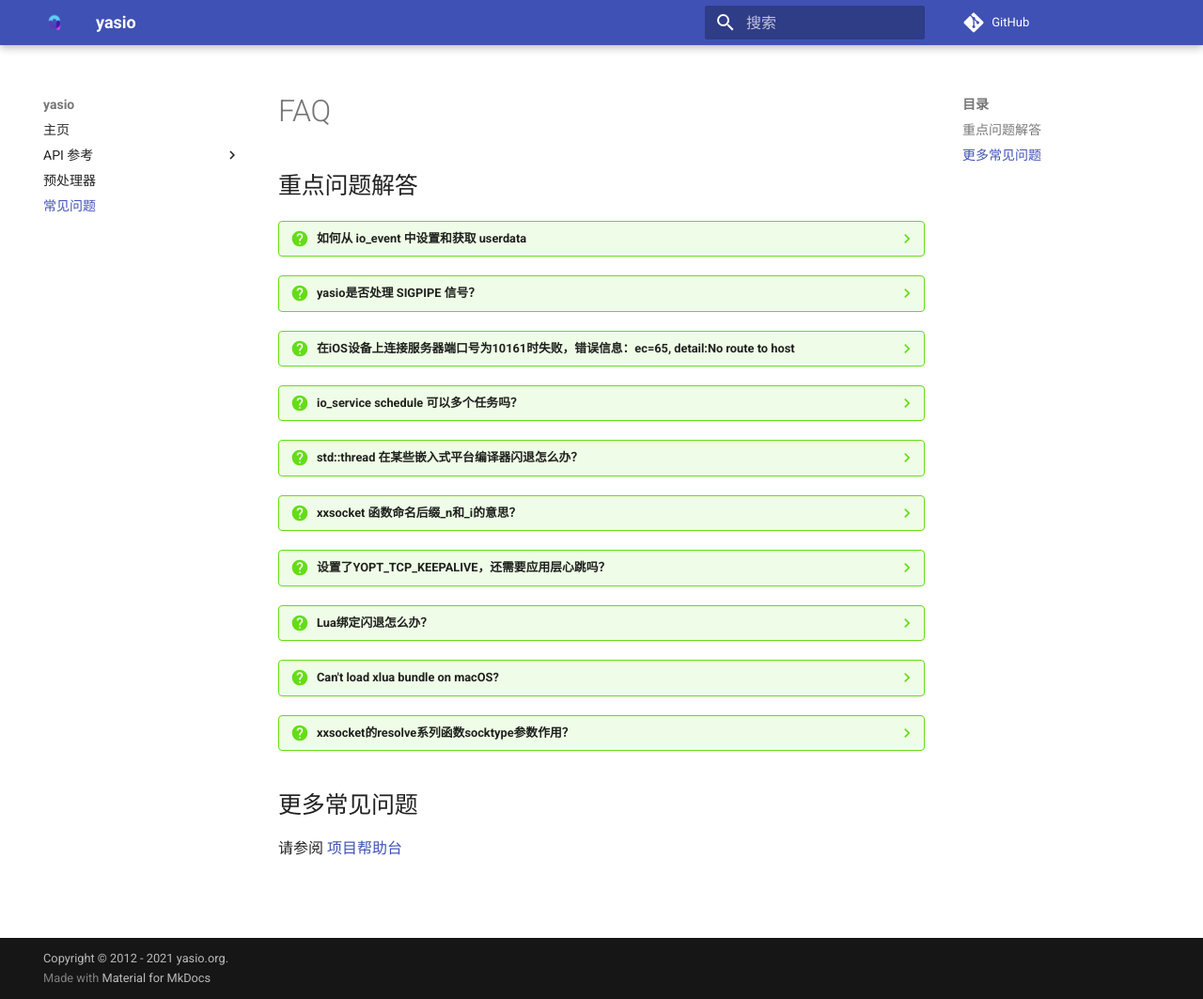
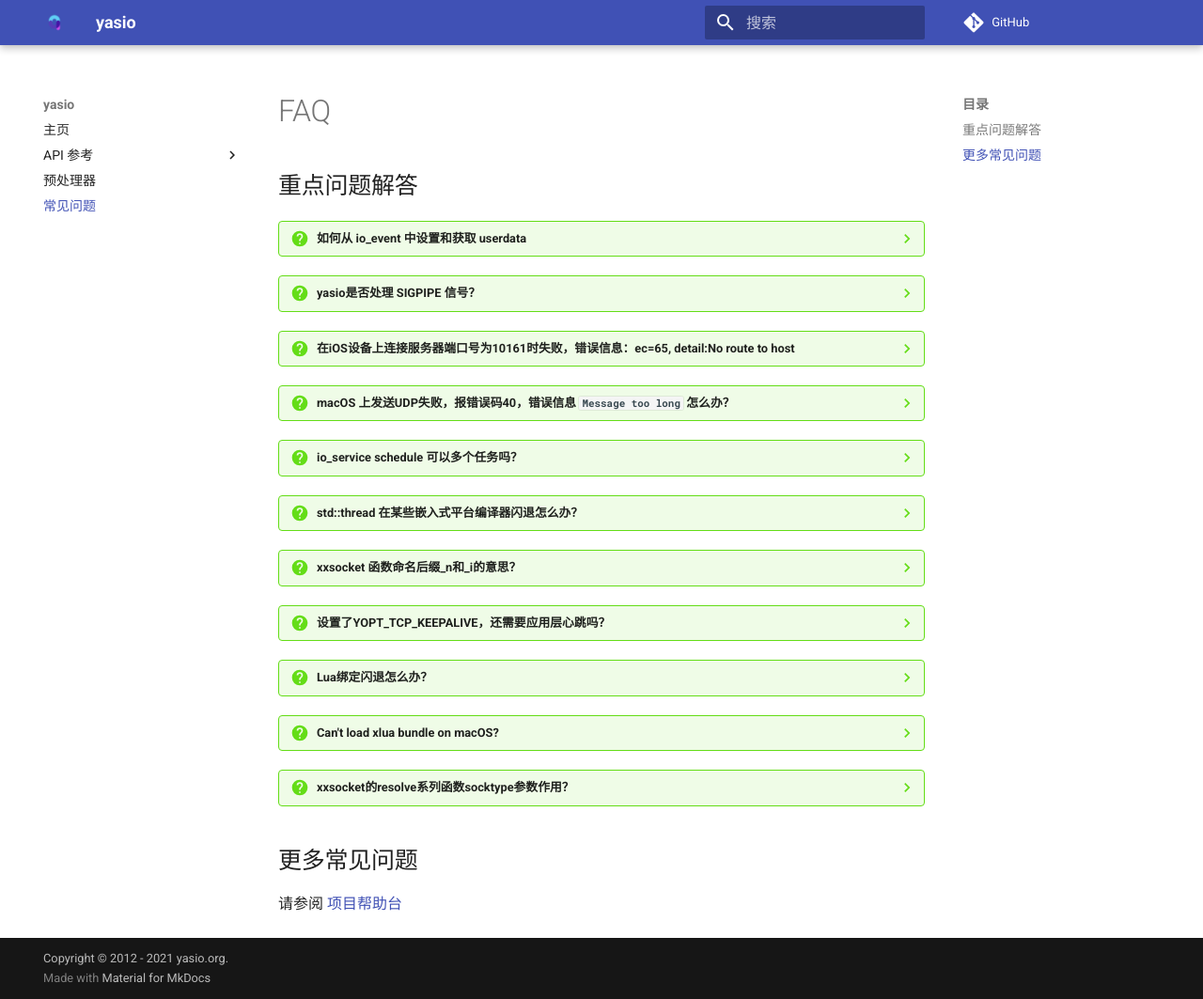
Before and after one commit to yasio/docs-936, an MkDocs documentation site: the page built from docs/faq.md, in a window 1280 px wide and 1063 px high. Shown: the whole window at 94% size. Built offline with MkDocs 1.6.1 and Material for MkDocs 9.7.7, drawn with Linux system fonts in a browser that asks for light colours; comment, search, counter and statistics services are not loaded.

Commit message:
Add 1 faq

```diff
--- a/docs/faq.md
+++ b/docs/faq.md
@@ -18,6 +18,13 @@
         - 当APP初次启动时，在ios14.1+设备上，会提示请求 `Local Network Perssion` 权限，用户点拒绝。
         - 端口号 10161 时系统保留端口，用于 `SNMP via TLS` 协议。
     - 解决方案: 使用其他端口号作为APP服务端口。
+
+??? question "macOS 上发送UDP失败，报错误码40，错误信息 `Message too long` 怎么办？"
+
+    - 原因: 数据包太大，macOS系统UDP发送缓冲区默认为**9126**字节。
+    - 解决方案: 通过socket选项将UDP发送缓冲区设置为65535。
+        - xxsocket接口设置方式为: `sock_udp.set_optval(SOL_SOCKET, SO_SNDBUF, (int)65535);`
+        - io_service设置方式请参见: https://github.com/yasio/yasio/blob/master/tests/speed/main.cpp#L223
 
 ??? question "io_service schedule 可以多个任务吗？"
 
```
